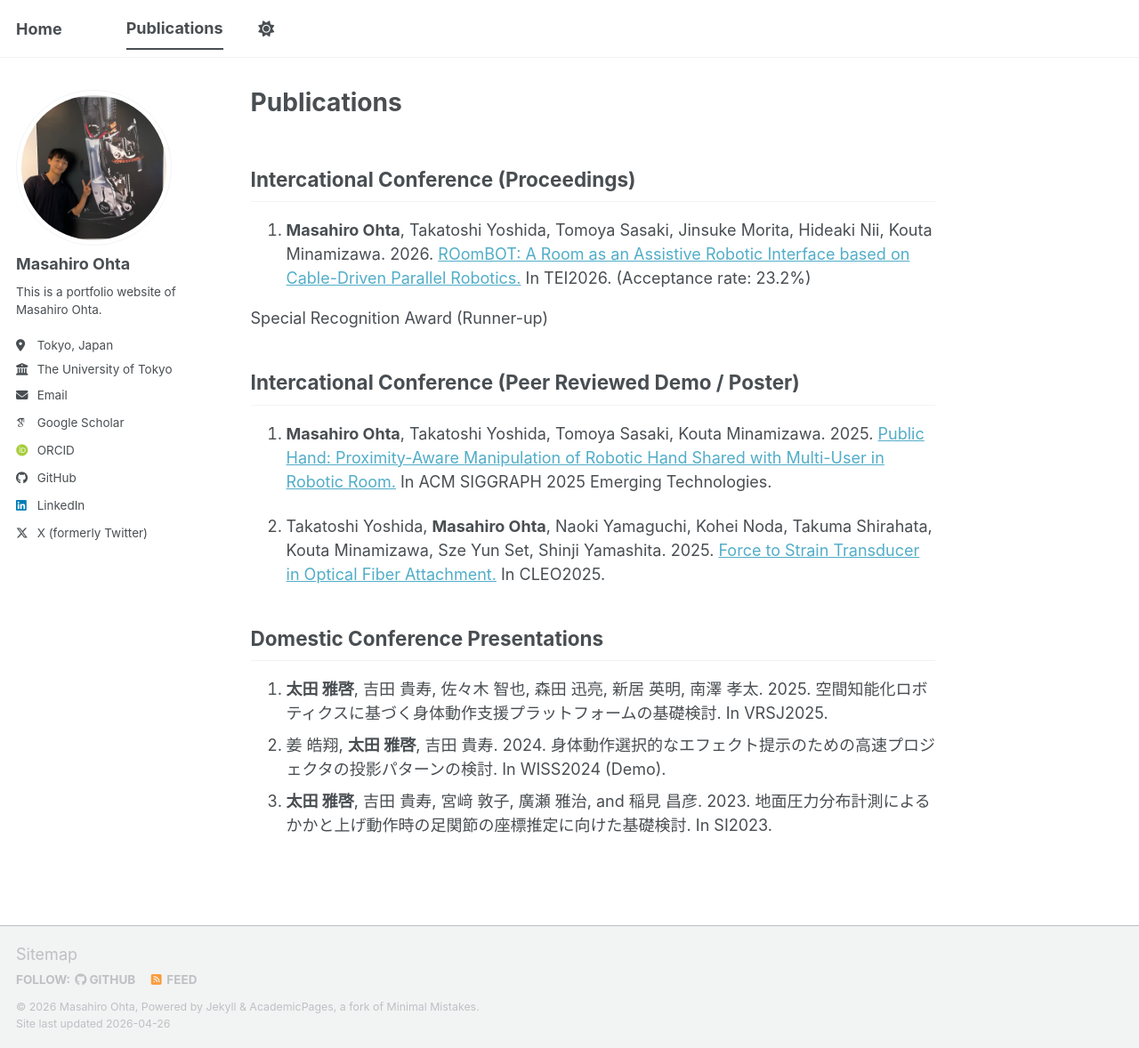
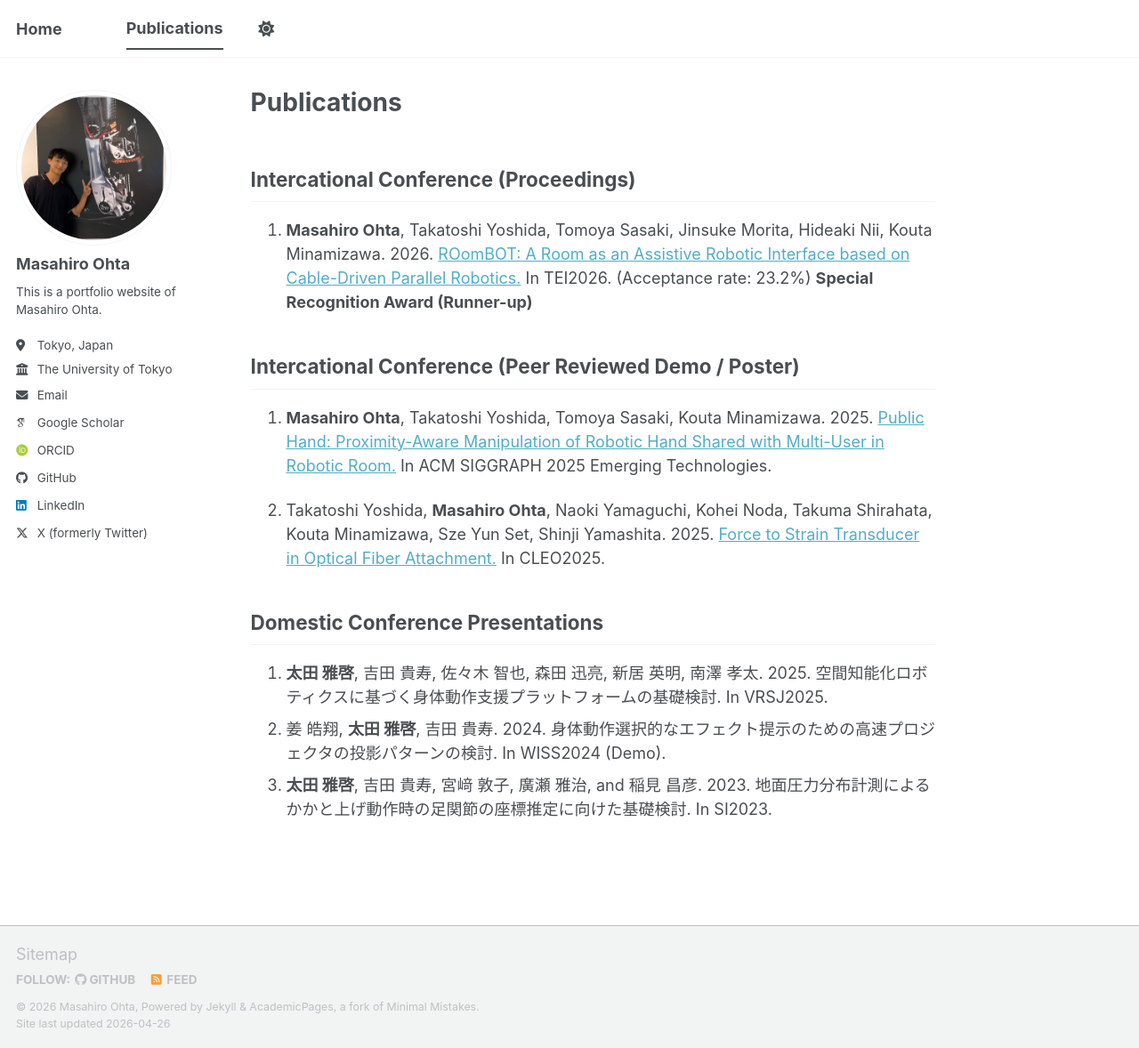
Before and after one commit to masaohta0423/masaohta0423.github.io, a Jekyll site: the page built from _pages/publications.md, in a window 1280 px wide and 1178 px high. Shown: the whole window at 89% size. Built offline with Jekyll 4.4.1, drawn with Linux system fonts in a browser that asks for light colours; some web fonts are replaced; a script bundle is joined from its source files by our own code; library files that are not in the unit come from our copies.

```diff
--- a/_pages/publications.md
+++ b/_pages/publications.md
@@ -6,9 +6,7 @@ layout: single
 ---
 Intercational Conference (Proceedings)
 -----
-1. **Masahiro Ohta**, Takatoshi Yoshida, Tomoya Sasaki, Jinsuke Morita, Hideaki Nii, Kouta Minamizawa. 2026. [ROomBOT: A Room as an Assistive Robotic Interface based on Cable-Driven Parallel Robotics.](https://dl.acm.org/doi/10.1145/3731459.3773329) In TEI2026. (Acceptance rate: 23.2%)
-
-Special Recognition Award (Runner-up)
+1. **Masahiro Ohta**, Takatoshi Yoshida, Tomoya Sasaki, Jinsuke Morita, Hideaki Nii, Kouta Minamizawa. 2026. [ROomBOT: A Room as an Assistive Robotic Interface based on Cable-Driven Parallel Robotics.](https://dl.acm.org/doi/10.1145/3731459.3773329) In TEI2026. (Acceptance rate: 23.2%) **Special Recognition Award (Runner-up)**
 
 
 Intercational Conference (Peer Reviewed Demo / Poster)
```
